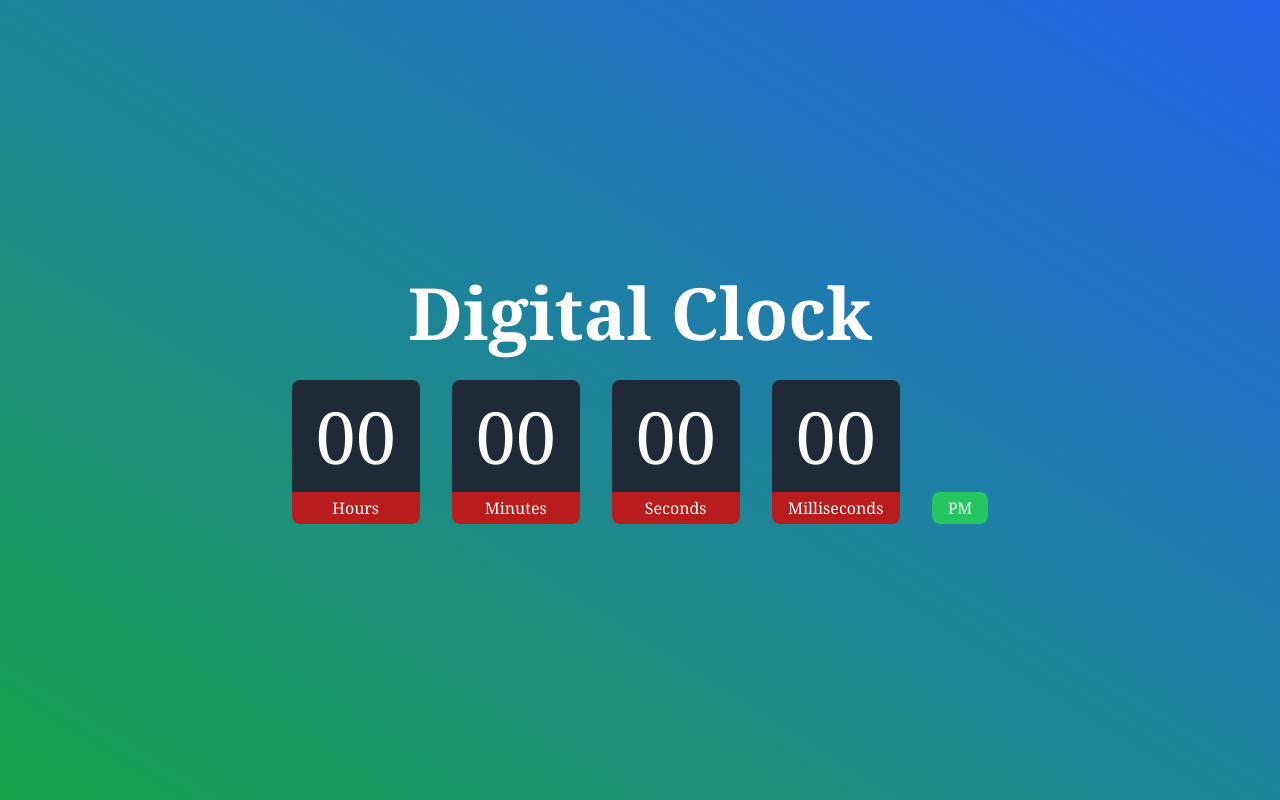
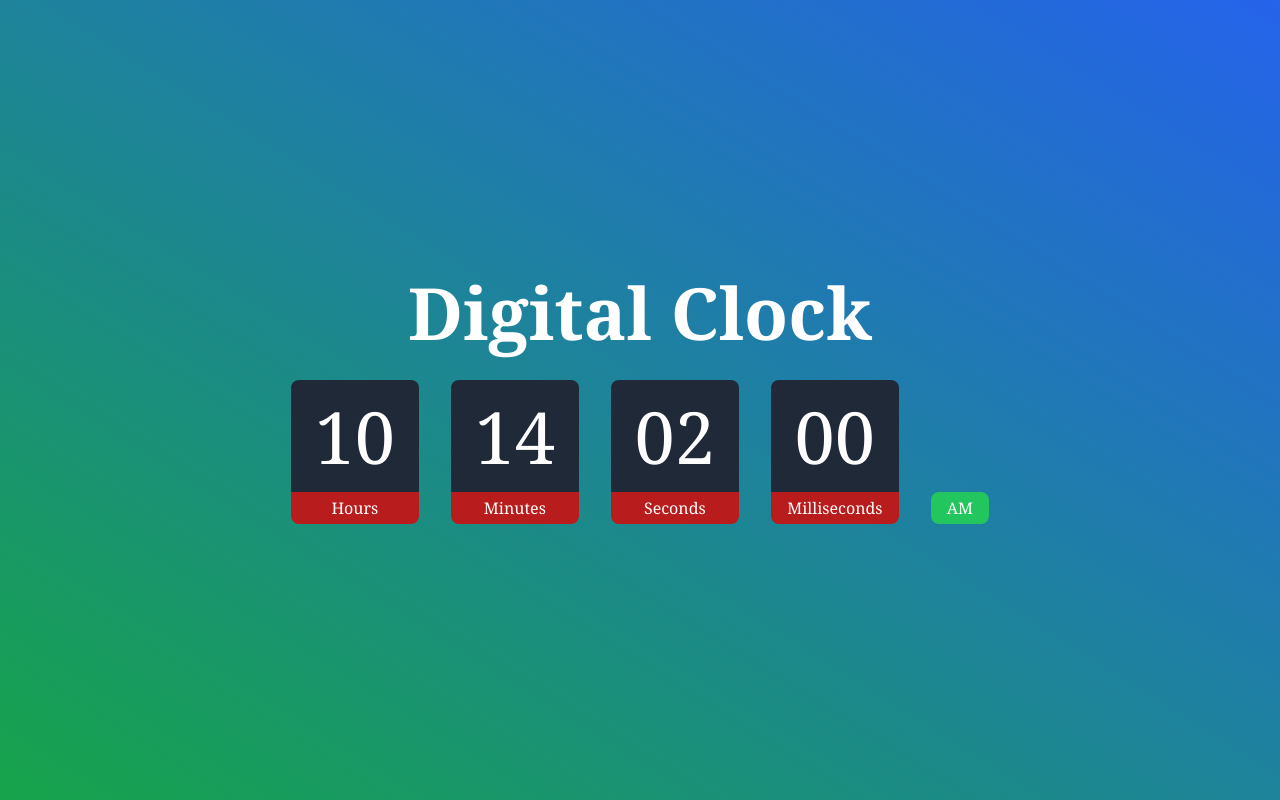
Before and after one commit to BlarQ/clock-app, a website: page index.html in a window 1280 px wide. Drawn offline with Linux system fonts and the light colour scheme.

Commit message:
fix: javascript completed

```diff
--- a/index.html
+++ b/index.html
@@ -4,36 +4,37 @@
     <meta charset="UTF-8">
     <meta name="viewport" content="width=device-width, initial-scale=1.0">
     <link rel="stylesheet" href="./collins.css">
+    <link rel="shortcut icon" href="./favicon.ico" type="image/x-icon">
 
-    <title>Clock App</title>
+    <title>Digital Clock</title>
 </head>
 <body>
     <main class="bg-gradient-to-tr from-green-600 to-blue-600 min-h-[100dvh] flex items-center justify-center font-serif flex-col">
         <h1 class="text-7xl text-white font-extrabold mb-8">Digital Clock</h1>
 
         <section class="flex">
-            <div id="hour" class="grid items-center justify-center mx-4 text-white text-center">
-                <span class="bg-gray-800 min-h-28 min-w-32 rounded-t-lg flex items-center justify-center text-7xl">00</span>
+            <div class="grid items-center justify-center mx-4 text-white text-center">
+                <span id="Hr" class="bg-gray-800 min-h-28 min-w-32 rounded-t-lg flex items-center justify-center text-7xl">00</span>
                 <span class="bg-red-700 min-h-8 flex items-center justify-center rounded-b-lg">Hours</span>
             </div>
-            <div id="min" class="grid items-center justify-center mx-4 text-white text-center">
-                <span class="bg-gray-800 min-h-28 min-w-32 rounded-t-lg flex items-center justify-center text-7xl">00</span>
+            <div class="grid items-center justify-center mx-4 text-white text-center">
+                <span id="Min" class="bg-gray-800 min-h-28 min-w-32 rounded-t-lg flex items-center justify-center text-7xl">00</span>
                 <span class="bg-red-700 min-h-8 flex items-center justify-center rounded-b-lg">Minutes</span>
             </div>
-            <div id="sec" class="grid items-center justify-center mx-4 text-white text-center">
-                <span class="bg-gray-800 min-h-28 min-w-32 rounded-t-lg flex items-center justify-center text-7xl">00</span>
+            <div class="grid items-center justify-center mx-4 text-white text-center">
+                <span id="Sec" class="bg-gray-800 min-h-28 min-w-32 rounded-t-lg flex items-center justify-center text-7xl">00</span>
                 <span class="bg-red-700 min-h-8 flex items-center justify-center rounded-b-lg">Seconds</span>
             </div>
-            <div id="mil" class="grid items-center justify-center mx-4 text-white text-center">
-                <span class="bg-gray-800 min-h-28 min-w-32 rounded-t-lg flex items-center justify-center text-7xl">00</span>
+            <div class="grid items-center justify-center mx-4 text-white text-center">
+                <span id="Mil" class="bg-gray-800 min-h-28 min-w-32 rounded-t-lg flex items-center justify-center text-7xl">00</span>
                 <span class="bg-red-700 min-h-8 flex items-center justify-center rounded-b-lg">Milliseconds</span>
             </div>
-            <div id="daylight" class="mt-28 mx-4 text-white text-center">
-                <span class="bg-green-500 min-h-8 flex items-center justify-center px-4 rounded-lg">PM</span>
+            <div class="mt-28 mx-4 text-white text-center">
+                <span id="Day" class="bg-green-500 min-h-8 flex items-center justify-center px-4 rounded-lg">PM</span>
             </div>
         </section>
     </main>
 
-    <script src="./script.js"></script>
 </body>
+   <script src="./script.js"></script>
 </html>
--- a/script.js
+++ b/script.js
@@ -1,5 +1,32 @@
-const hour = document.getElementById('hour')
-const min = document.getElementById('min')
-const sec = document.getElementById('sec')
-const mil = document.getElementById('mil')
-const daylight = document.getElementById('daylight')
+const outHr = document.getElementById('Hr')
+const outMin = document.getElementById('Min')
+const outSec = document.getElementById('Sec')
+const outMil = document.getElementById('Mil')
+const outDay = document.getElementById('Day')
+
+const updateTime = () => {
+    const currentTime = new Date()
+    const hours = currentTime.getHours()
+    const minutes = currentTime.getMinutes()
+    const seconds = currentTime.getSeconds()
+    const milliseconds = currentTime.getMilliseconds()
+
+    const hr = Math.floor(hours) < 10 ? '0' + Math.floor(hours) : Math.floor(hours)
+    const min = Math.floor(minutes) < 10 ? '0' + Math.floor(minutes) : Math.floor(minutes)
+    const sec = Math.floor(seconds) < 10 ? '0' + Math.floor(seconds) : Math.floor(seconds)
+    const mil = Math.floor(milliseconds / 10) < 10 ? '0' + Math.floor(milliseconds / 10) : Math.floor(milliseconds / 10)
+
+    const day = hr > 12 && min > 0 ? 'PM' : 'AM'
+
+
+    outHr.textContent = hr
+    outMin.textContent = min
+    outSec.textContent = sec
+    outMil.textContent = mil
+    outDay.textContent = day
+
+    const time = setInterval(updateTime, 1000)
+
+}
+
+updateTime()
```
Also changed, not shown: collins.css, favicon.ico (added).
